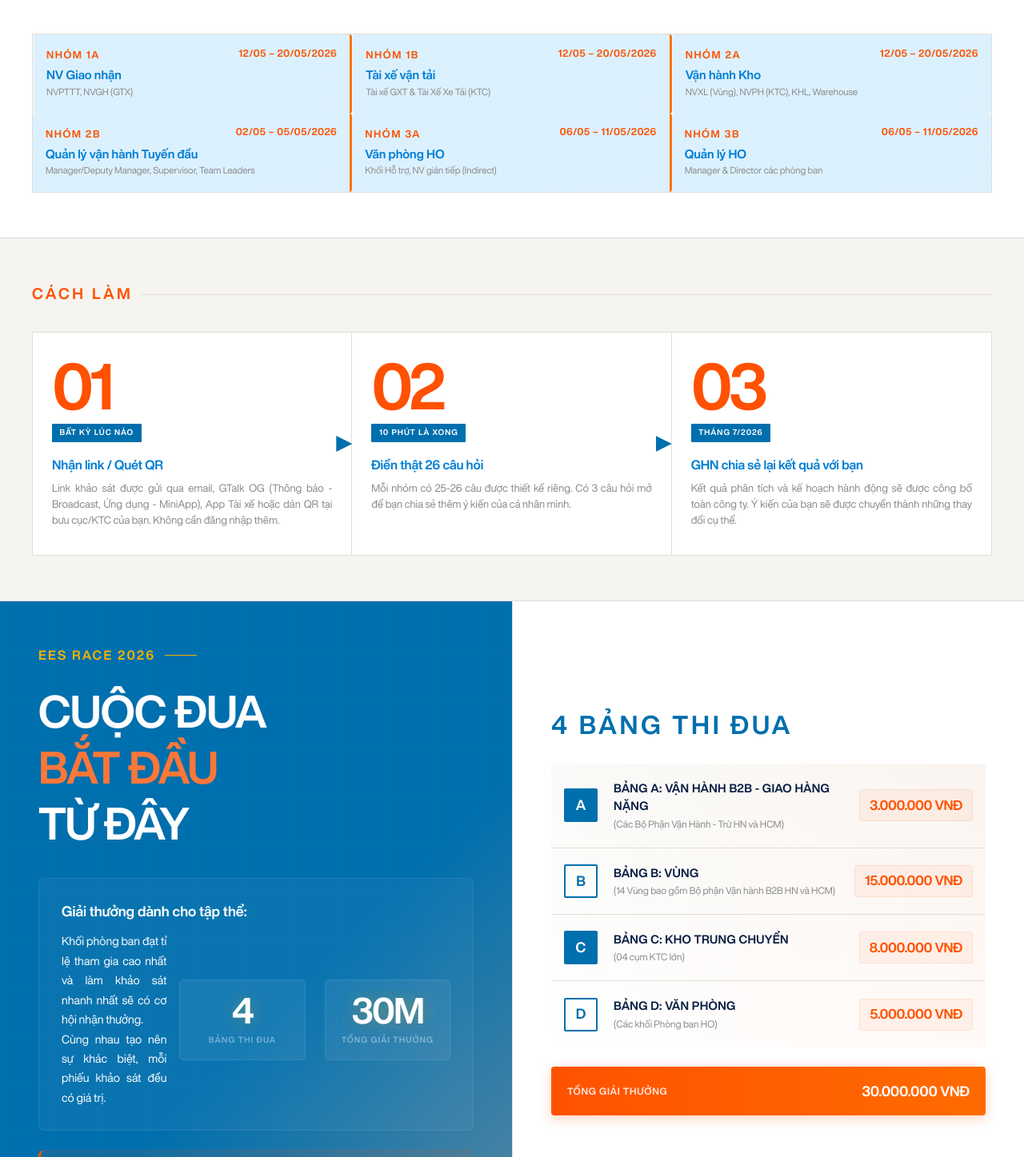
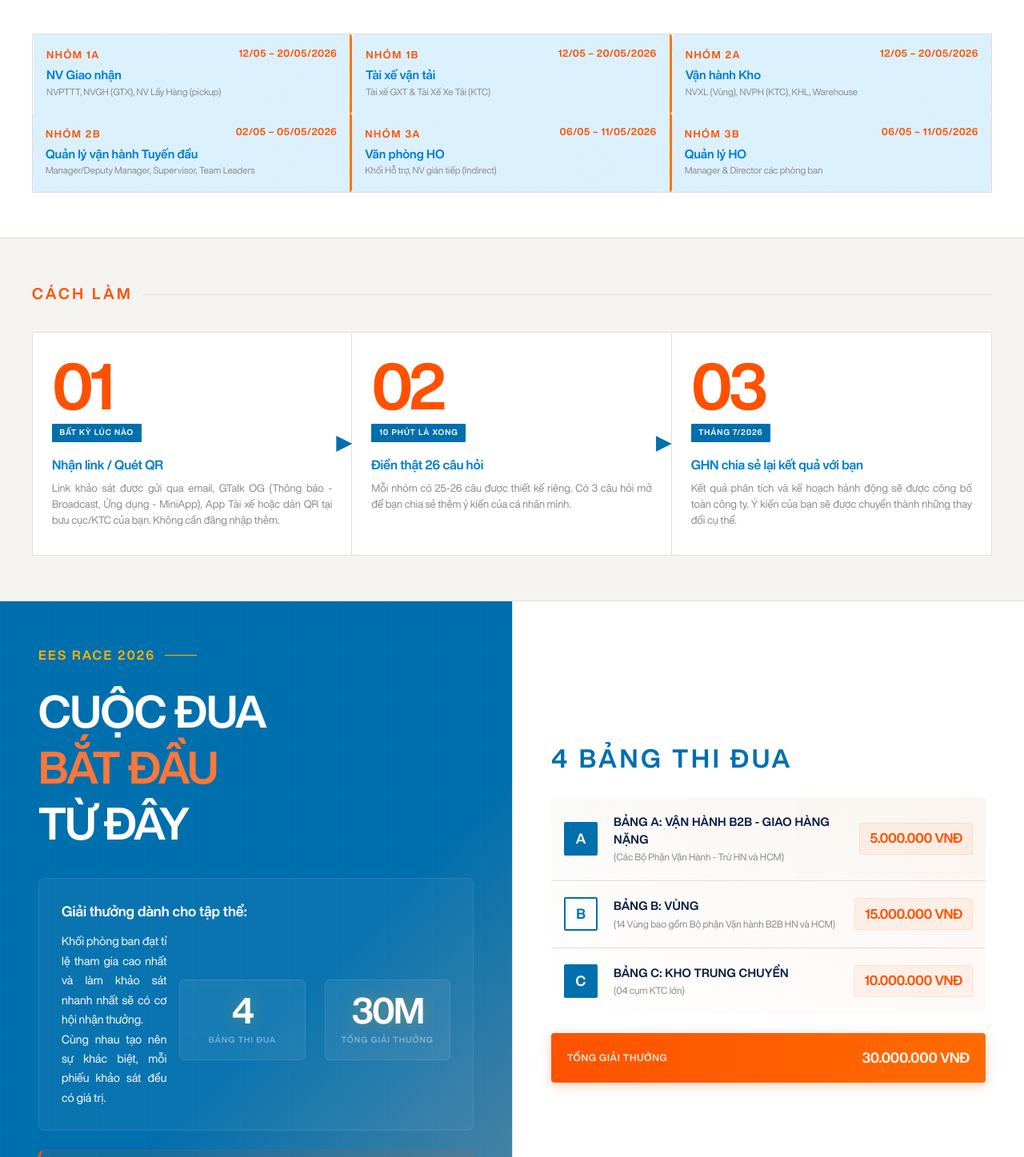
Before and after one commit to Ntna1302/GHN-Landingpage-EES2026, a Next.js app: page / in a window 1280 px wide. Shown: the part 2903-4350 px from the top of the page at 80% size. Built offline with nearby package versions, Linux system fonts and the light colour scheme.

Commit message:
race-section-change

```diff
--- a/components/sections/GroupFinder.tsx
+++ b/components/sections/GroupFinder.tsx
@@ -17,7 +17,7 @@ const GROUPS = [
     target: "Mục tiêu ≥70%",
     tabLabel: "Nhóm 1A",
     tabName: "NV Giao nhận",
-    tabSub: "NVPTTT, NVGH (GTX)",
+    tabSub: "NVPTTT, NVGH (GTX), NV Lấy Hàng (pickup)",
     link: "https://docs.google.com/forms/d/e/xxxxx/viewform",
   },
   {
--- a/components/sections/RaceSection.tsx
+++ b/components/sections/RaceSection.tsx
@@ -7,7 +7,7 @@ const PRIZE_BOARDS = [
     letter: "A",
     name: "Bảng A: Vận hành B2B - Giao Hàng Nặng",
     unit: "(Các Bộ Phận Vận Hành - Trừ HN và HCM)",
-    prize: "3.000.000 VNĐ",
+    prize: "5.000.000 VNĐ",
     filled: true,
   },
   {
@@ -21,15 +21,8 @@ const PRIZE_BOARDS = [
     letter: "C",
     name: "Bảng C: Kho Trung Chuyển",
     unit: "(04 cụm KTC lớn)",
-    prize: "8.000.000 VNĐ",
+    prize: "10.000.000 VNĐ",
     filled: true,
-  },
-  {
-    letter: "D",
-    name: "Bảng D: Văn Phòng",
-    unit: "(Các khối Phòng ban HO)",
-    prize: "5.000.000 VNĐ",
-    filled: false,
   },
 ];
 
```
